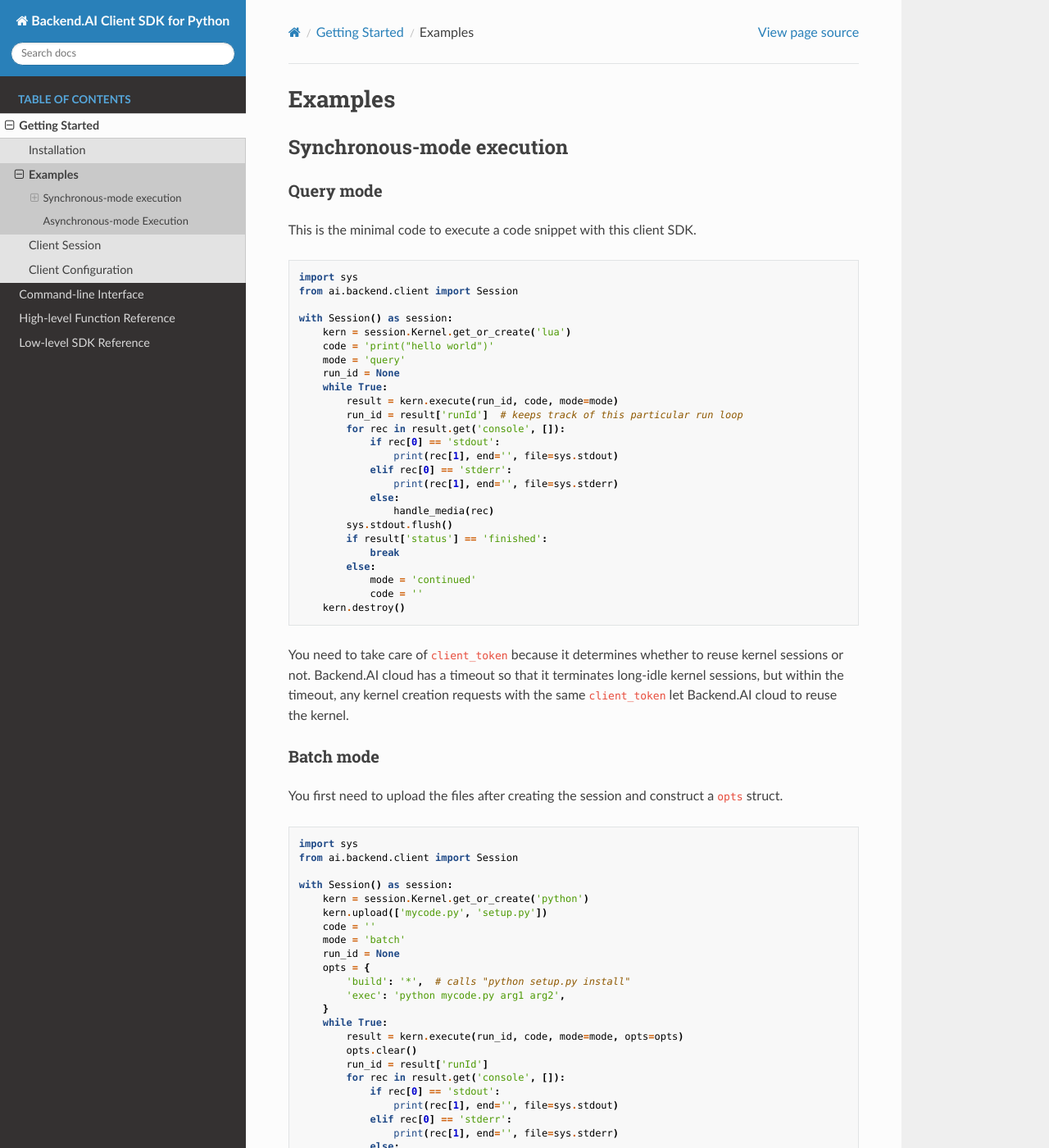
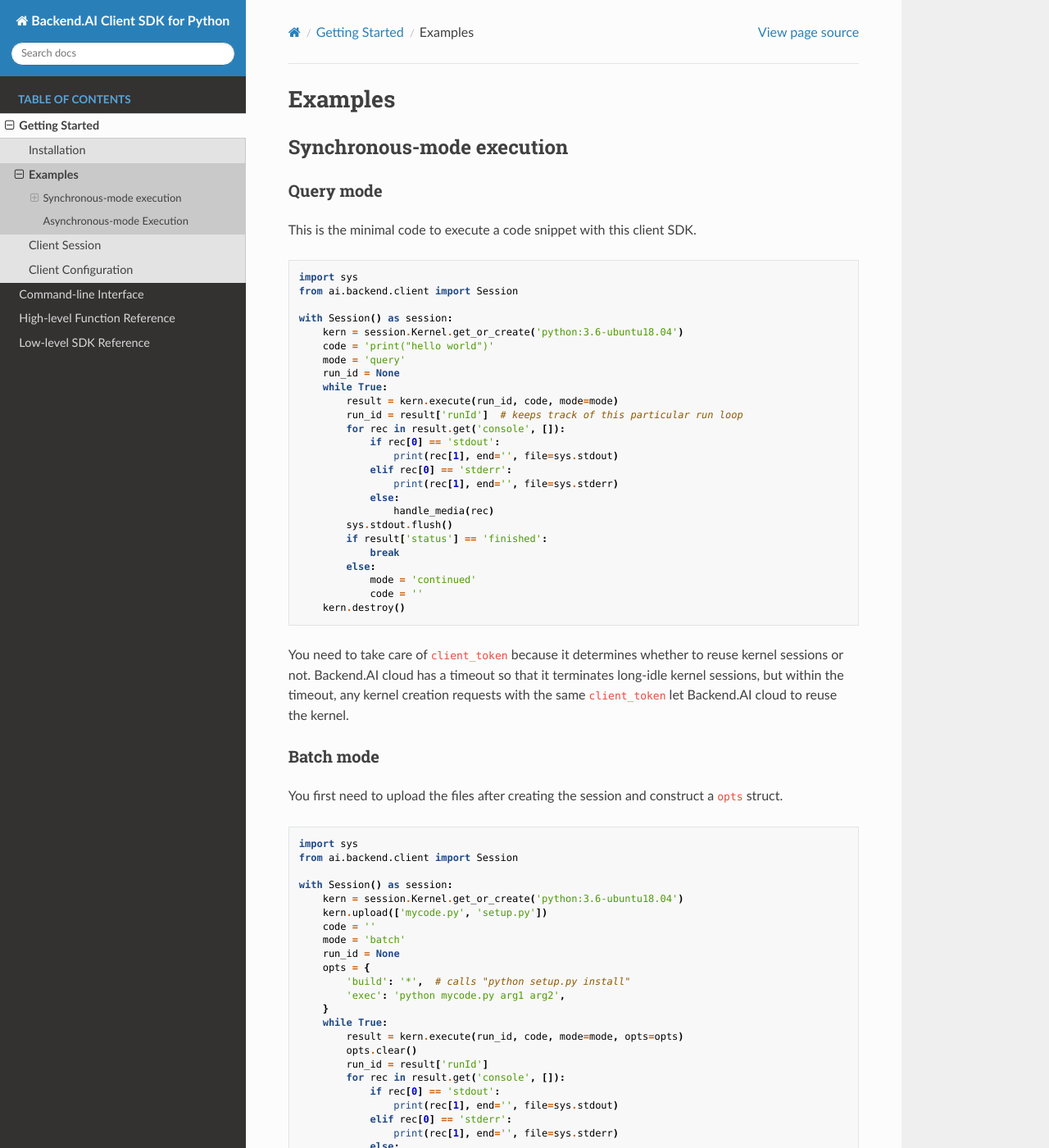
Before and after one commit to lablup/aiotusclient, a Sphinx documentation site: the page built from docs/gsg/examples.rst, in a window 1280 px wide and 1400 px high. Shown: the whole window at 82% size. Built offline with Sphinx 7.4.7 and the Read the Docs theme 2.0.0, drawn with Linux system fonts in a browser that asks for light colours; some of the changed text lies outside the part shown.

Commit message:
Update examples
* Image 'lua' is not exist in api-beta backend, so user cannot run the
example codes.

```diff
--- a/docs/gsg/examples.rst
+++ b/docs/gsg/examples.rst
@@ -15,7 +15,7 @@
   from ai.backend.client import Session
 
   with Session() as session:
-      kern = session.Kernel.get_or_create('lua')
+      kern = session.Kernel.get_or_create('python:3.6-ubuntu18.04')
       code = 'print("hello world")'
       mode = 'query'
       run_id = None
@@ -56,7 +56,7 @@
   from ai.backend.client import Session
 
   with Session() as session:
-      kern = session.Kernel.get_or_create('python')
+      kern = session.Kernel.get_or_create('python:3.6-ubuntu18.04')
       kern.upload(['mycode.py', 'setup.py'])
       code = ''
       mode = 'batch'
@@ -148,7 +148,8 @@
 
   async def main():
       async with AsyncSession() as session:
-          kern = await session.Kernel.get_or_create('lua5', client_token='mysession')
+          kern = await session.Kernel.get_or_create('python:3.6-ubuntu18.04',
+                                                    client_token='mysession')
           code = 'print("hello world")'
           mode = 'query'
           async with kern.stream_execute(code, mode=mode) as stream:
```
Also changed, not shown: 1 other file.
